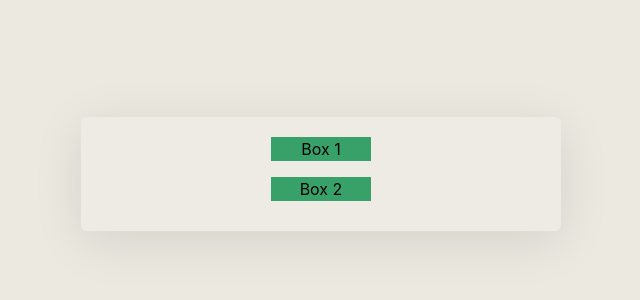
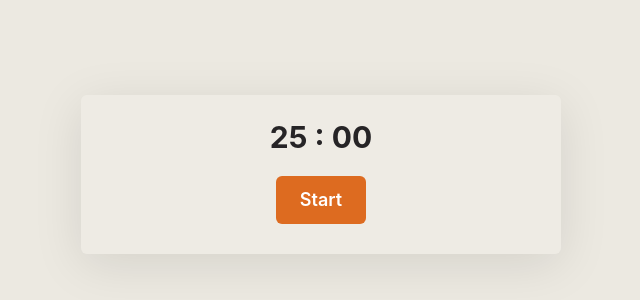
Before and after one commit to alvislim/pomodoro, a Next.js app in the folder pomodoro-timer/: page / in a window 1280 px wide. Shown: the part 226-526 px from the top of the page, without its empty margins (319-959 px from the left). Built offline with nearby package versions, Linux system fonts and the light colour scheme.

Commit message:
implemented generic start stop timer

```diff
--- a/pomodoro-timer/src/component/pomo-timer/index.tsx
+++ b/pomodoro-timer/src/component/pomo-timer/index.tsx
@@ -1,16 +1,56 @@
-import { Center, Flex, Text, useMultiStyleConfig } from "@chakra-ui/react";
+import { Flex, Text, useMultiStyleConfig, Button } from "@chakra-ui/react";
+import { useState, useRef, useEffect } from "react";
 
 export default function PomoTimer() {
   const styles = useMultiStyleConfig("PomoTimerStyle", {});
+  const [start, setStart] = useState<boolean>(false);
+  const [minutes, setMinutes] = useState<number>(25);
+  const [seconds, setSeconds] = useState<number>(0);
+
+  const onStartPomodo = () => {
+    setStart(!start);
+  };
+
+  const pomodoRef = useRef(null);
+
+  const onStartTimer = () => {
+    if (minutes === 0 && seconds === 0) {
+      //   reset functions or move to break
+      console.log("done");
+    } else if (seconds === 0) {
+      setMinutes((minutes) => minutes - 1);
+      setSeconds(59);
+    } else {
+      setSeconds((second) => second - 1);
+    }
+  };
+
+  useEffect(() => {
+    window.onbeforeunload = () => {
+      return start ? "are u sure u want to exit" : "";
+    };
+
+    const timer = setInterval(() => {
+      if (start) {
+        onStartTimer();
+      }
+    }, 1000);
+
+    return () => {
+      clearInterval(timer);
+    };
+  }, [start, seconds, minutes]);
+
+  const startPomodoBtnText = start ? "Pause" : "Start";
 
   return (
     <Flex __css={styles.flexContainer}>
-      <Center w='100px' bg='green.500'>
-        <Text>Box 1</Text>
-      </Center>
-      <Center w='100px' bg='green.500'>
-        <Text>Box 2</Text>
-      </Center>
+      <Text fontSize='3xl' color='#262426' as='b'>
+        {minutes} : {seconds.toString().padStart(2, "0")}
+      </Text>
+      <Button size='lg' colorScheme='orange' onClick={onStartPomodo}>
+        {startPomodoBtnText}
+      </Button>
     </Flex>
   );
 }
```
